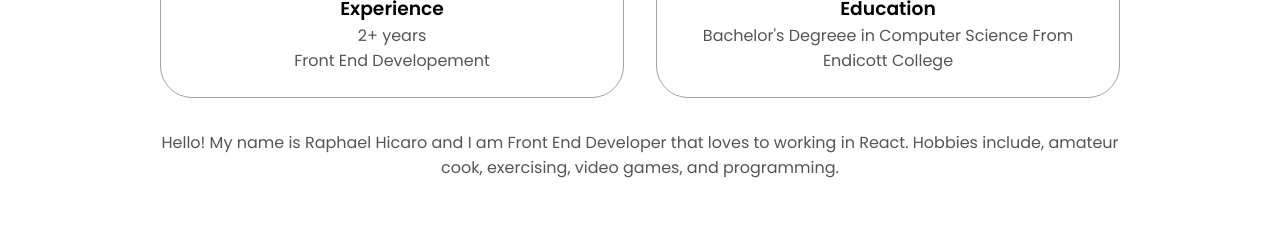
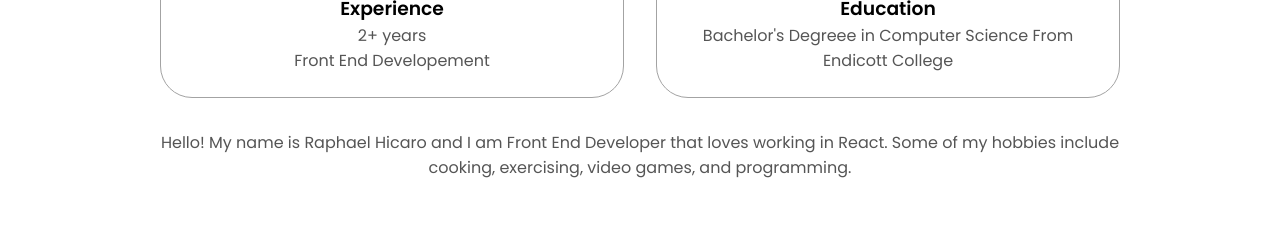
Before and after one commit to rhicaro/portfolioV1, a plain HTML site: page index.html in a window 1280 px wide. Shown: the part 1280-1510 px from the top of the page. Drawn offline with Linux system fonts and the light colour scheme.

Commit message:
Fixed description of me

```diff
--- a/index.html
+++ b/index.html
@@ -105,8 +105,8 @@
                         </div>
                     </div>
                     <div class="text-container">
-                        <p>Hello! My name is Raphael Hicaro and I am Front End Developer that loves to working in React.
-                            Hobbies include, amateur cook, exercising, video games, and programming.
+                        <p>Hello! My name is Raphael Hicaro and I am Front End Developer that loves working in React.
+                            Some of my hobbies include cooking, exercising, video games, and programming.
                         </p>
                     </div>
                 </div>
```
